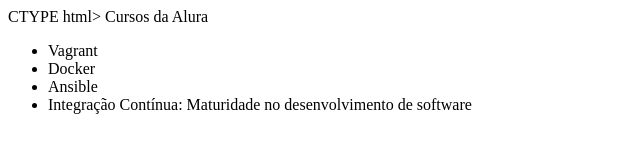
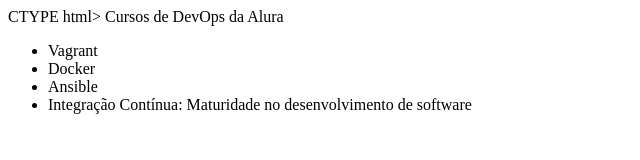
Before and after one commit to ViniciusSperati/teste-git, a plain HTML site: page index.html in a window 1280 px wide. Shown: the full height of the page, 0-640 px from the left. Drawn offline with Linux system fonts and the light colour scheme.

Commit message:
Alterando titulo

```diff
--- a/index.html
+++ b/index.html
@@ -2,7 +2,7 @@ CTYPE html>
 <html lang="en">
 	<head>
 		    <meta charset="UTF8">
-		        <itle>Cursos da Alura</title>
+		        <itle>Cursos de DevOps da Alura</title>
 	</head>
 	<body>
 		    <ul>
```
